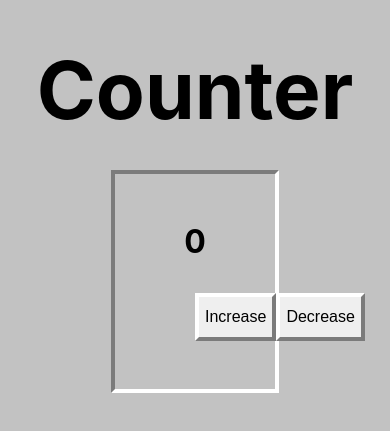
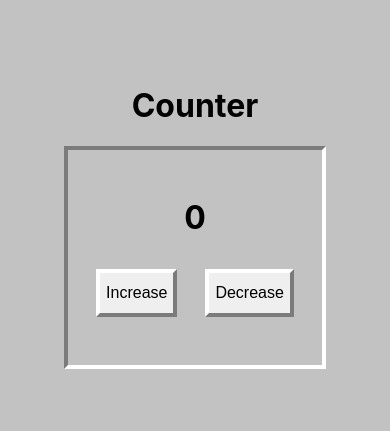
Before and after one commit to the-rabblerouser/counterApp, a Next.js app: page / in a window 390 px wide. Shown: the part 205-636 px from the top of the page. Built offline with nearby package versions, Linux system fonts and the light colour scheme.

Commit message:
css switched to mobile first styling. Spacing added to buttons

```diff
--- a/styles/Home.module.css
+++ b/styles/Home.module.css
@@ -1,3 +1,57 @@
+.container {
+	min-height: 100vh;
+	padding: 0 0.5rem;
+	display: flex;
+	flex-direction: column;
+	justify-content: center;
+	align-items: center;
+}
+
+.main {
+	width: 70%;
+	display: flex;
+	flex-direction: column;
+	justify-content: center;
+	align-items: center;
+	padding: 3rem 0rem;
+	border: 0.25rem solid;
+	border-right-color: #fff;
+	border-left-color: #7b7b7b;
+	border-bottom-color: #fff;
+	border-top-color: #7b7b7b;
+}
+
+.count {
+	margin-top: 0;
+	margin-bottom: 2rem;
+	font-size: 2rem;
+}
+
+.buttons {
+	width: 100%;
+	display: flex;
+	justify-content: space-evenly;
+}
+
+.button {
+	font-size: 1rem;
+	height: 3rem;
+	border: 4px solid;
+	border-right-color: #7b7b7b;
+	border-left-color: #fff;
+	border-bottom-color: #7b7b7b;
+	border-top-color: #fff;
+	outline: none;
+}
+
+.button:active {
+	border-right-color: #fff;
+	border-left-color: #7b7b7b;
+	border-bottom-color: #fff;
+	border-top-color: #7b7b7b;
+}
+
+@media (min-width: 768px) {
 	.container {
 		min-height: 100vh;
 		padding: 0 0.5rem;
@@ -13,7 +67,7 @@
 		flex-direction: column;
 		justify-content: center;
 		align-items: center;
-	padding: 3rem 5rem;
+		padding: 3rem 0rem;
 		border: 0.25rem solid;
 		border-right-color: #fff;
 		border-left-color: #7b7b7b;
@@ -36,7 +90,7 @@
 	.buttons {
 		width: 100%;
 		display: flex;
-	justify-content: space-between;
+		justify-content: space-evenly;
 	}
 
 	.button {
@@ -56,3 +110,4 @@
 		border-bottom-color: #fff;
 		border-top-color: #7b7b7b;
 	}
+}
```
Lines whose indentation alone changed are shown as unchanged.
